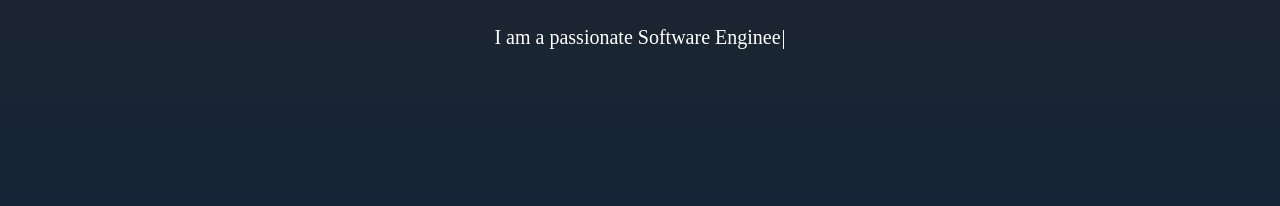
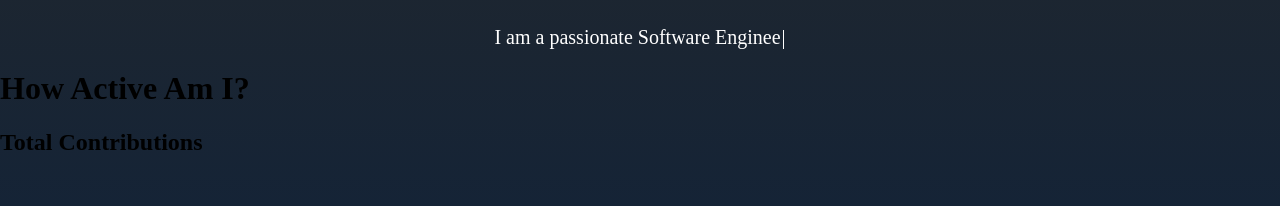
Before and after one commit to lilkahuna/first-app, a React (Create React App) app: page / in a window 1280 px wide. Shown: the part 240-446 px from the top of the page. Built offline with nearby package versions, Linux system fonts and the light colour scheme; no server answers.

Commit message:
Started setting up contributions section of the page

```diff
--- a/src/App.js
+++ b/src/App.js
@@ -2,6 +2,7 @@ import './index.css';
 import React, { Component } from 'react';
 import Links from './Components/Links';
 import Git from './Components/Github';
+
 
 //we can put all this into a class and not delcare variables by using const or var
 //declaring function for onClick
--- a/src/Components/Github.js
+++ b/src/Components/Github.js
@@ -1,8 +1,41 @@
+import { useEffect, useState } from 'react'
 import './Github.css'
 
-const Git = () =>{
-    return(
+const { REACT_APP_API_KEY } = process.env
+
+
+
+
+const Git = () => {
+
+    //set use state to array
+    const [info, setInfo] = useState(0)
+
+    //use set data to allow us to use the info variable to display information retrived from the api
+    useEffect(() => {
+        fetch("https://github-contributions-api.jogruber.de/v4/lilkahuna")
+            .then((result) => result.json())
+            .then((data) => {
+                console.log(data)
+                setInfo(data)
+            })
+
+    }, [])
+
+
+    //? is a safty operator
+    return (
+
         <>
+            <div className='git-div'>
+                <h1 className='main-head'>How Active Am I?</h1>
+
+                <h2 className='sec-head'>Total Contributions</h2>
+                <p className='text'>{info?.total}</p>
+
+            </div>
+
+
 
         </>
 
```
Also changed, not shown: 2 other files (tests, documents, lock files or other folders).
